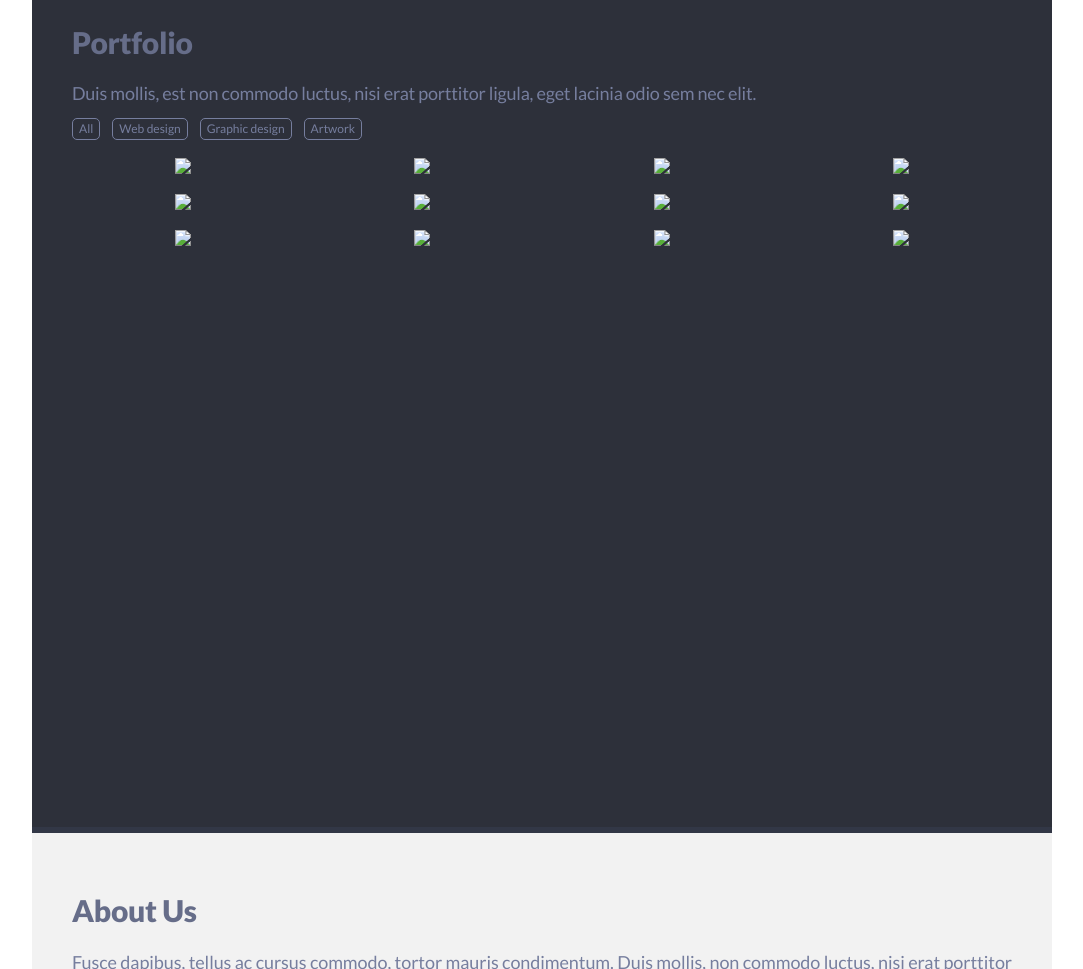
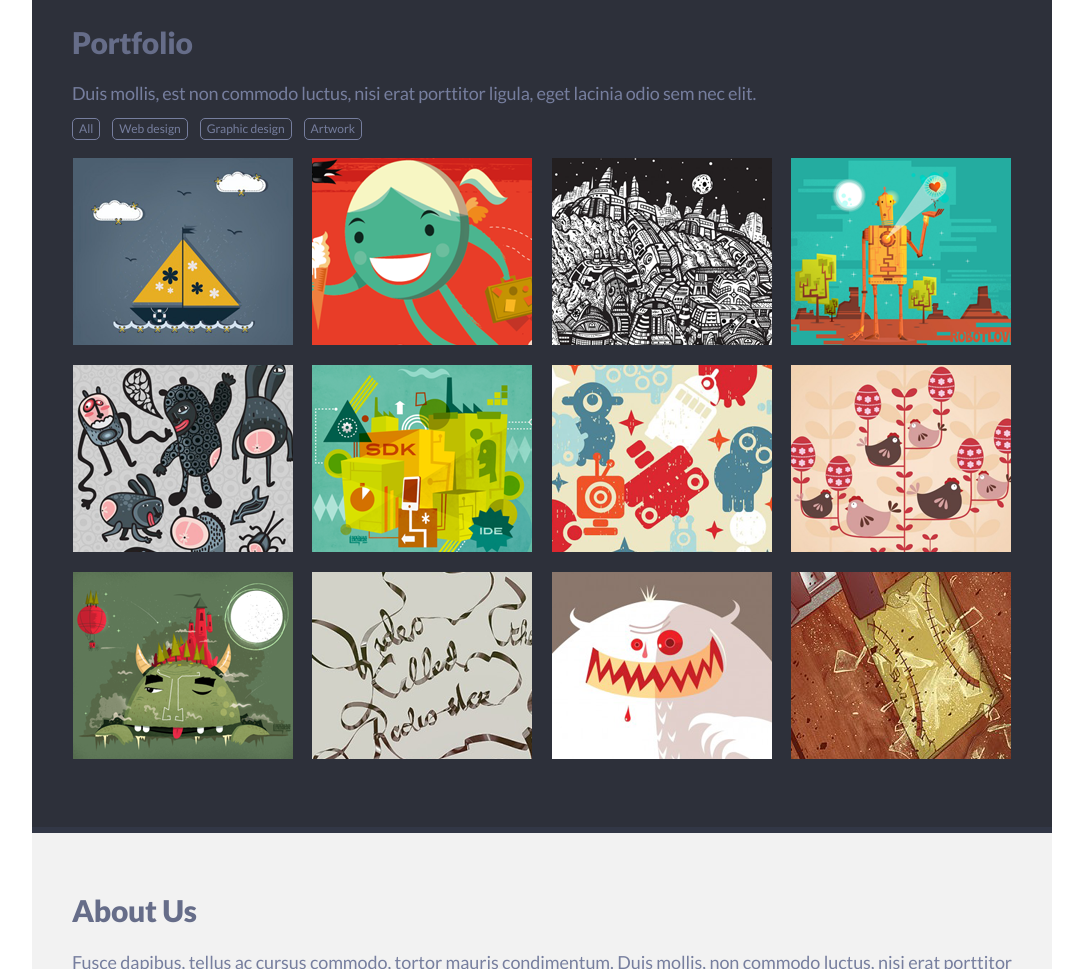
Before and after one commit to NightForest-z/NightForest-z.github.io, a plain HTML site: page singolo/index.html in a window 1280 px wide. Shown: the part 1232-2201 px from the top of the page, without its empty margins (98-1181 px from the left). Drawn offline with Linux system fonts and the light colour scheme.

Commit message:
feat: editing png files

```diff
--- a/singolo/index.html
+++ b/singolo/index.html
@@ -125,24 +125,24 @@
       </div>
     <div class="portfolio__images">
       <div class="column">
-        <img class="img_port" src="assets/1p.png">
-        <img class="img_port" src="assets/2p.png">
-        <img class="img_port" src="assets/3p.png">
+        <img class="img_port" src="assets/1.png">
+        <img class="img_port" src="assets/2.png">
+        <img class="img_port" src="assets/3.png">
       </div>
       <div class="column">
-        <img class="img_port" src="assets/4p.png">
-        <img class="img_port" src="assets/5p.png">
-        <img class="img_port" src="assets/6p.png">
+        <img class="img_port" src="assets/4.png">
+        <img class="img_port" src="assets/5.png">
+        <img class="img_port" src="assets/6.png">
       </div>
       <div class="column">
-        <img class="img_port" src="assets/7p.png">
-        <img class="img_port" src="assets/8p.png">
-        <img class="img_port" src="assets/9p.png">
+        <img class="img_port" src="assets/7.png">
+        <img class="img_port" src="assets/8.png">
+        <img class="img_port" src="assets/9.png">
       </div>
       <div class="column">
-        <img class="img_port" src="assets/10p.png">
-        <img class="img_port" src="assets/11p.png">
-        <img class="img_port" src="assets/12p.png">
+        <img class="img_port" src="assets/10.png">
+        <img class="img_port" src="assets/11.png">
+        <img class="img_port" src="assets/12.png">
       </div>
     </div>
    </div>
```
